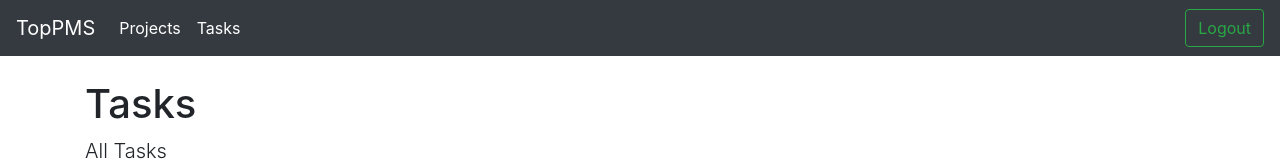
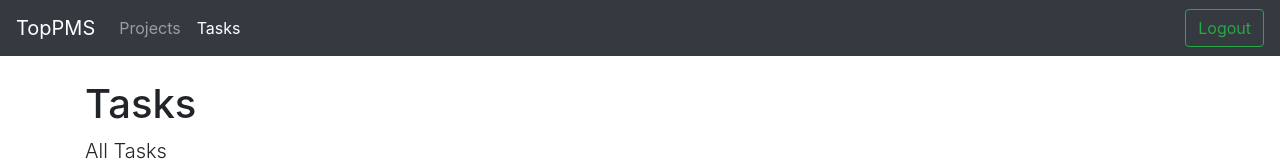
Before and after one commit to Ihor912/angular-top-pms, an Angular app: page /tasks in a window 1280 px wide. Shown: the top 161 px of the page. Built offline with nearby package versions, Linux system fonts and the light colour scheme.

Commit message:
add activeLink functionality

```diff
--- a/src/app/navbar/navbar.component.html
+++ b/src/app/navbar/navbar.component.html
@@ -1,11 +1,11 @@
 <nav class="navbar navbar-expand-md navbar-dark bg-dark fixed-top">
   <a class="navbar-brand" [routerLink]="['/projects']">TopPMS</a>
   <ul class="navbar-nav mr-auto">
-    <li class="nav-item active">
-      <a class="nav-link" [routerLink]="['/projects']">Projects</a>
+    <li class="nav-item">
+      <a class="nav-link" [routerLink]="['/projects']" routerLinkActive="active" [routerLinkActiveOptions]="{exact: true}">Projects</a>
     </li>
-    <li class="nav-item active">
-      <a class="nav-link" [routerLink]="['/tasks']">Tasks</a>
+    <li class="nav-item">
+      <a class="nav-link" [routerLink]="['/tasks']" routerLinkActive="active">Tasks</a>
     </li>
   </ul>
   <span class="login-name">{{userService.currentUserName}}</span>
```
